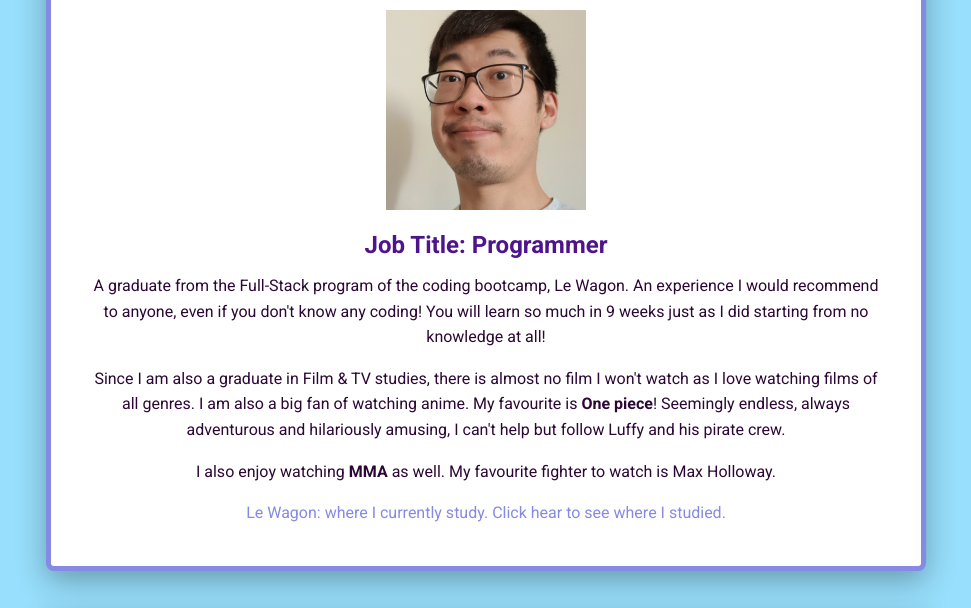
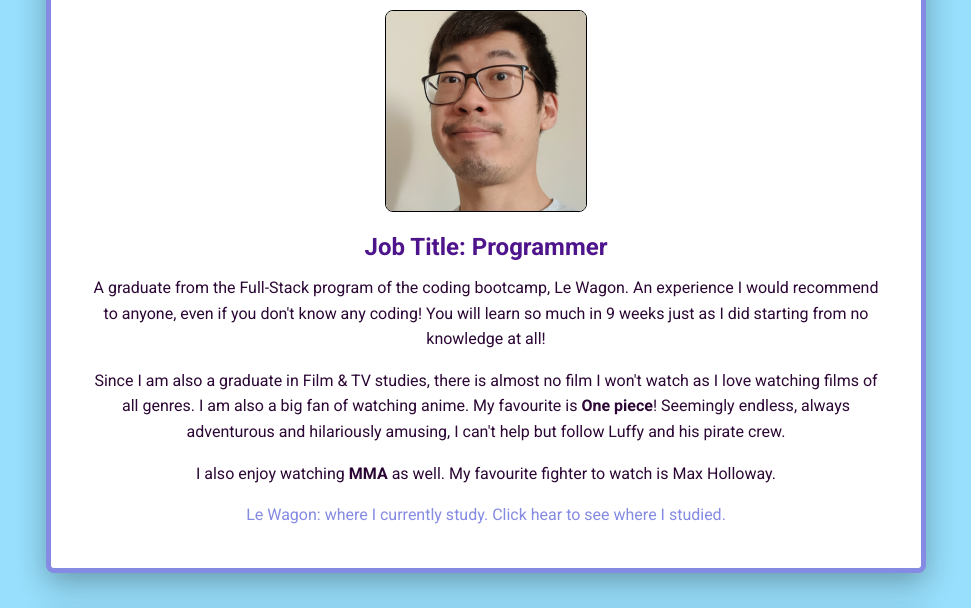
Before and after one commit to cht-tsang/cht-tsang.github.io, a plain HTML site: page index.html in a window 1280 px wide. Shown: the part 145-753 px from the top of the page, without its empty margins (154-1125 px from the left). Drawn offline with Linux system fonts and the light colour scheme.

Commit message:
edited some styling for profile picture

```diff
--- a/style.css
+++ b/style.css
@@ -73,4 +73,6 @@ a:hover {
 
 #profilepic {
   object-fit: cover;
+  border-radius: 8px;
+  border: solid 1px black;
 }
```
